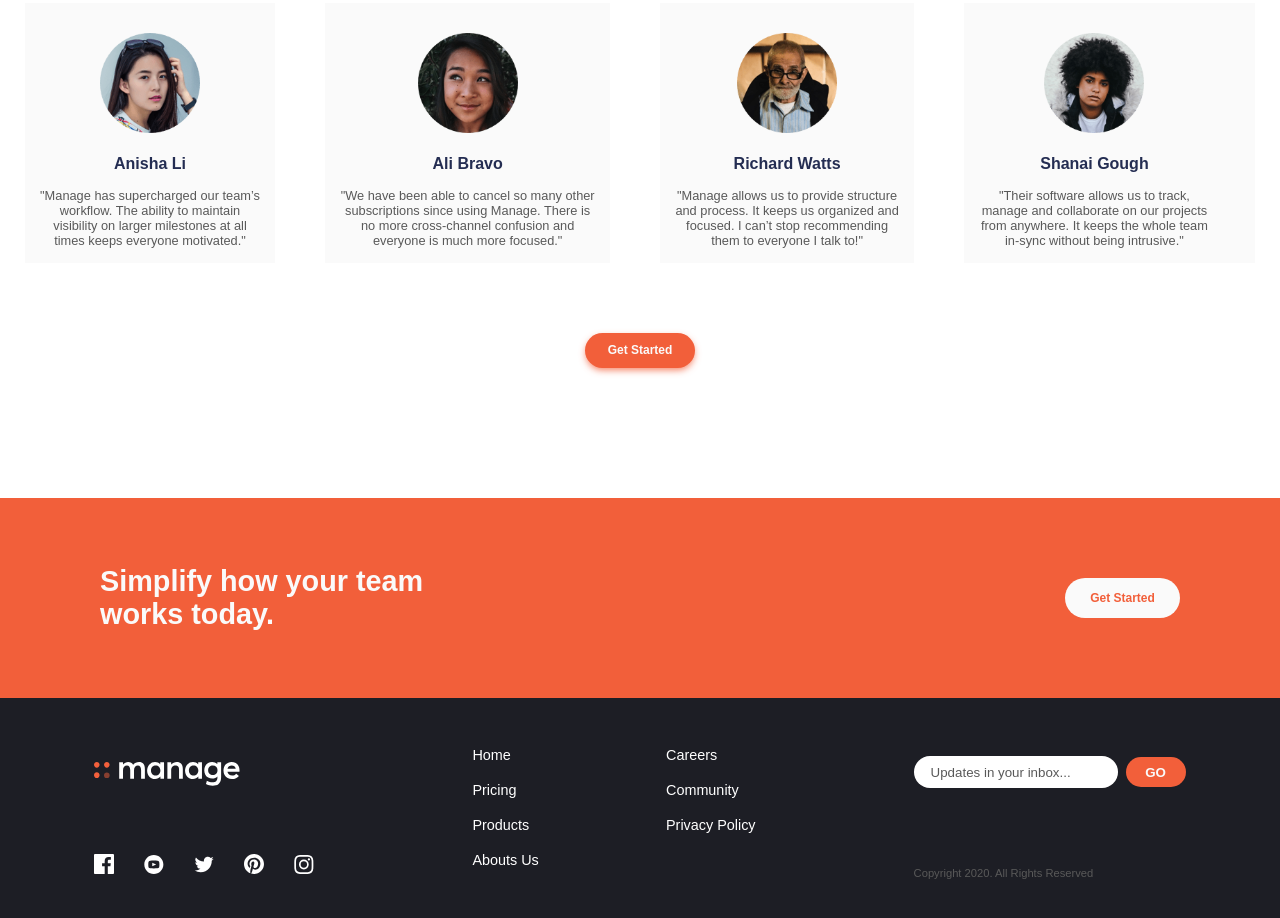
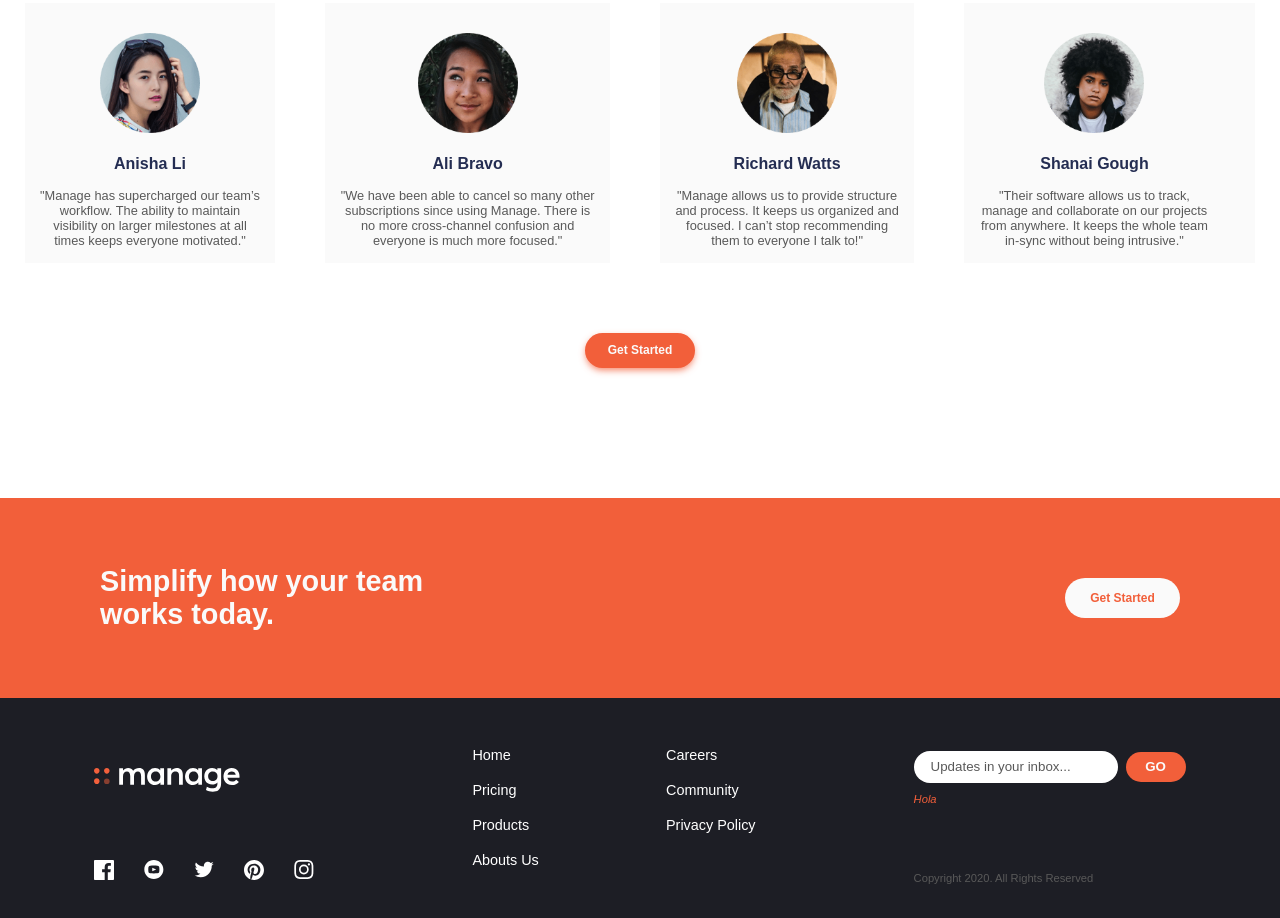
Before and after one commit to johncardenasp/manage, a React app: page / in a window 1280 px wide. Shown: the part 1088-2006 px from the top of the page. Built offline with nearby package versions, Linux system fonts and the light colour scheme; a web font is replaced by a local one.

Commit message:
Finished frontend project

```diff
--- a/src/components/Footer.js
+++ b/src/components/Footer.js
@@ -10,20 +10,24 @@ import iglogo from '../images/icon-instagram.svg';
 import logoWhite from '../images/logo-white.svg';
 
 class Footer extends React.Component {
-
-  handleSubmit = (e) => {
-    e.preventDefault();
-  }
-
   render() {
     return (
       <footer className="footer">
         <div className="footer__form">
           <form onSubmit={this.handleSubmit}>
             <label htmlFor="email">
-              <input type="email" name="email" placeholder="Updates in your inbox..." />
+              <input
+                type="email"
+                name="email"
+                placeholder="Updates in your inbox..."
+              />
             </label>
             <button type="submit">GO</button>
+            <p className="email__error">
+              <i>
+                Hola
+              </i>
+            </p>
           </form>
         </div>
         <nav className="footer__nav">
--- a/src/components/styles/Footer.css
+++ b/src/components/styles/Footer.css
@@ -38,6 +38,12 @@
 
 .footer__form button:hover {
   opacity: 0.7;
+}
+
+.email__error {
+  font-size: 0.7rem;
+  color: var(--red);
+  margin-top: 10px;
 }
 
 .footer__nav {
```
